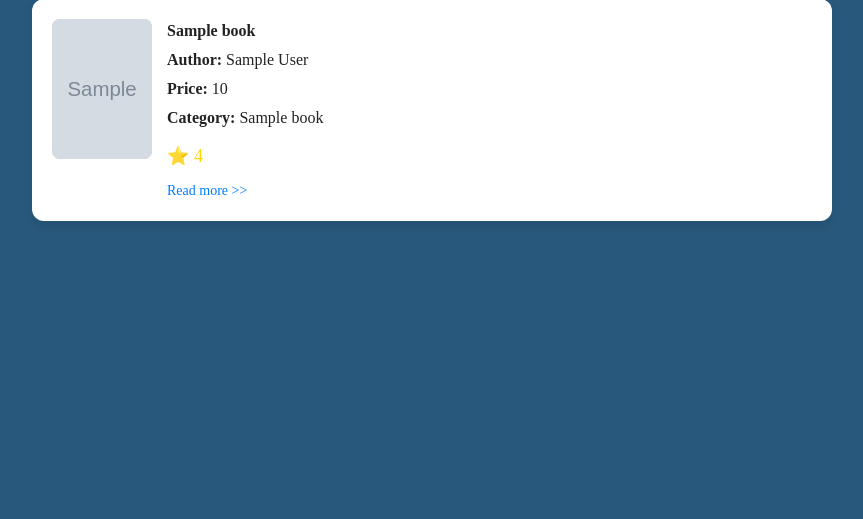
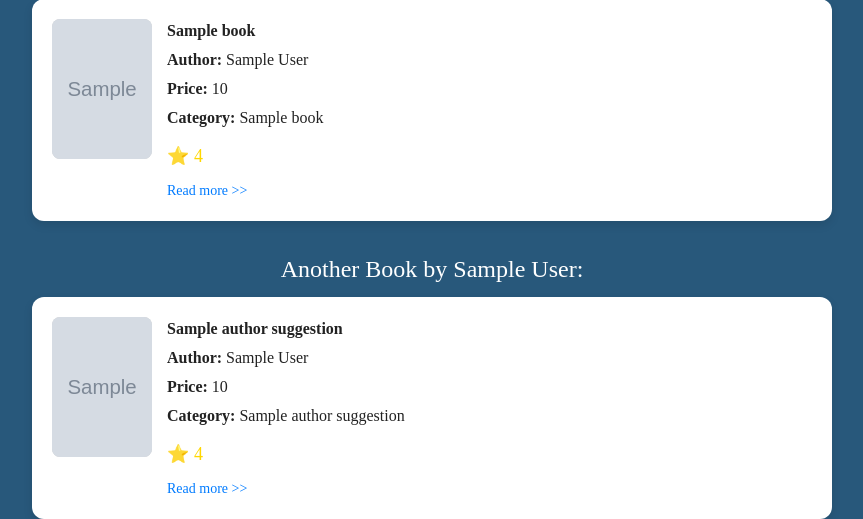
Before and after one commit to pastelnata/group7, a Django app: template BookRecommendationSystem/search/templates/search_results.html in a window 1280 px wide. Shown: the part 431-950 px from the top of the page, without its empty margins (208-1071 px from the left). Before the commit the page ends 652 px from the top, so only its background shows below. Run offline with Django 5.2, Linux system fonts and the light colour scheme; the template is opened without the code that fills it: most values are stand-ins (such as "Sample title", 1, 10 or a date in 2020); grey boxes marked "Sample" are stand-in pictures; some libraries are stand-ins or nearby versions; some web fonts are replaced.

Commit message:
bfs done

```diff
--- a/BookRecommendationSystem/search/templates/search_results.html
+++ b/BookRecommendationSystem/search/templates/search_results.html
@@ -148,6 +148,33 @@
     </div>
     {% endfor %}
 </div>
+
+
+
+{% if author_suggestion %}
+<div class="section-title">Another Book by {{ author_suggestion.author }}:</div>
+<div class="blockofblocks">
+    <div class="block">
+        <img src="{{ author_suggestion.imgURL }}" alt="Book Cover">
+        <div class="book-details">
+            <div class="titleofthebook">
+                <p>{{ author_suggestion.title }}</p>
+            </div>
+            <p><strong>Author:</strong> {{ author_suggestion.author }}</p>
+            <p><strong>Price:</strong> {{ author_suggestion.price }}</p>
+            <p><strong>Category:</strong> {{ author_suggestion.category_name }}</p>
+            <div class="rating">
+                <span class="star">⭐ {{ author_suggestion.stars }}</span>
+            </div>
+            <a href="{{ author_suggestion.productURL }}" target="_blank" class="read-more">Read more >></a>
+        </div>
+    </div>
+</div>
+{% endif %}
+
+
+
+
 {% else %}
 <p style="text-align: center;">No similar books found.</p>
 {% endif %}
```
Also changed, not shown: BookRecommendationSystem/search/views.py (+21 -7 lines).
